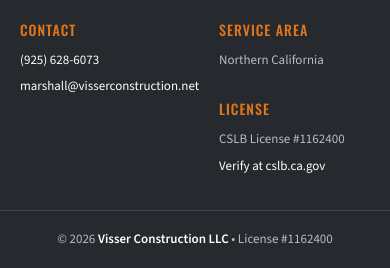
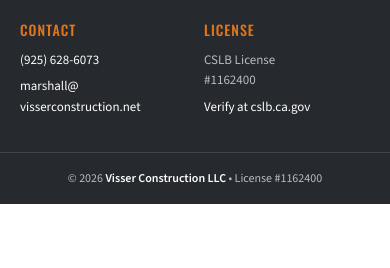
Before and after one commit to courtneyvisser/visserconstruction, a plain HTML site: page index.html in a window 390 px wide. Shown: the part 2567-2835 px from the top of the page. After the commit the page ends 2771 px from the top, so only its background shows below. Drawn offline with nearby package versions, Linux system fonts and the light colour scheme.

Commit message:
Add files via upload

```diff
--- a/index.html
+++ b/index.html
@@ -218,8 +218,8 @@
       .services-grid { grid-template-columns: 1fr; }
       .contact .phone { font-size: 28px; }
       .footer-main {
-        grid-template-columns: 1.2fr 1fr;
-        grid-template-areas: "brand brand" "contact area" "contact license";
+        grid-template-columns: 1fr 1fr;
+        grid-template-areas: "brand brand" "contact license";
         justify-content: stretch;
         gap: 22px 18px;
         padding: 40px 20px 28px;
@@ -227,7 +227,9 @@
       }
       .f-brand { grid-area: brand; display: flex; align-items: center; gap: 16px; }
       .f-contact { grid-area: contact; }
-      .f-area { grid-area: area; }
+      .f-area { display: none; }
+      .lic-num { display: block; }
+      .footer-bottom { font-size: min(12px, 3.4vw); white-space: nowrap; padding: 16px 10px; }
       .f-license { grid-area: license; }
       .footer-main img { height: 60px; margin: 0; }
       .footer-main .footer-tagline { margin: 0; }
@@ -327,7 +329,7 @@
       </div>
       <div class="f-license">
         <h4>License</h4>
-        <p>CSLB License #1162400</p>
+        <p>CSLB License <span class="lic-num">#1162400</span></p>
         <p><a href="https://www.cslb.ca.gov/OnlineServices/CheckLicenseII/LicenseDetail.aspx?LicNum=1162400" target="_blank" rel="noopener">Verify at cslb.ca.gov</a></p>
       </div>
     </div>
```
